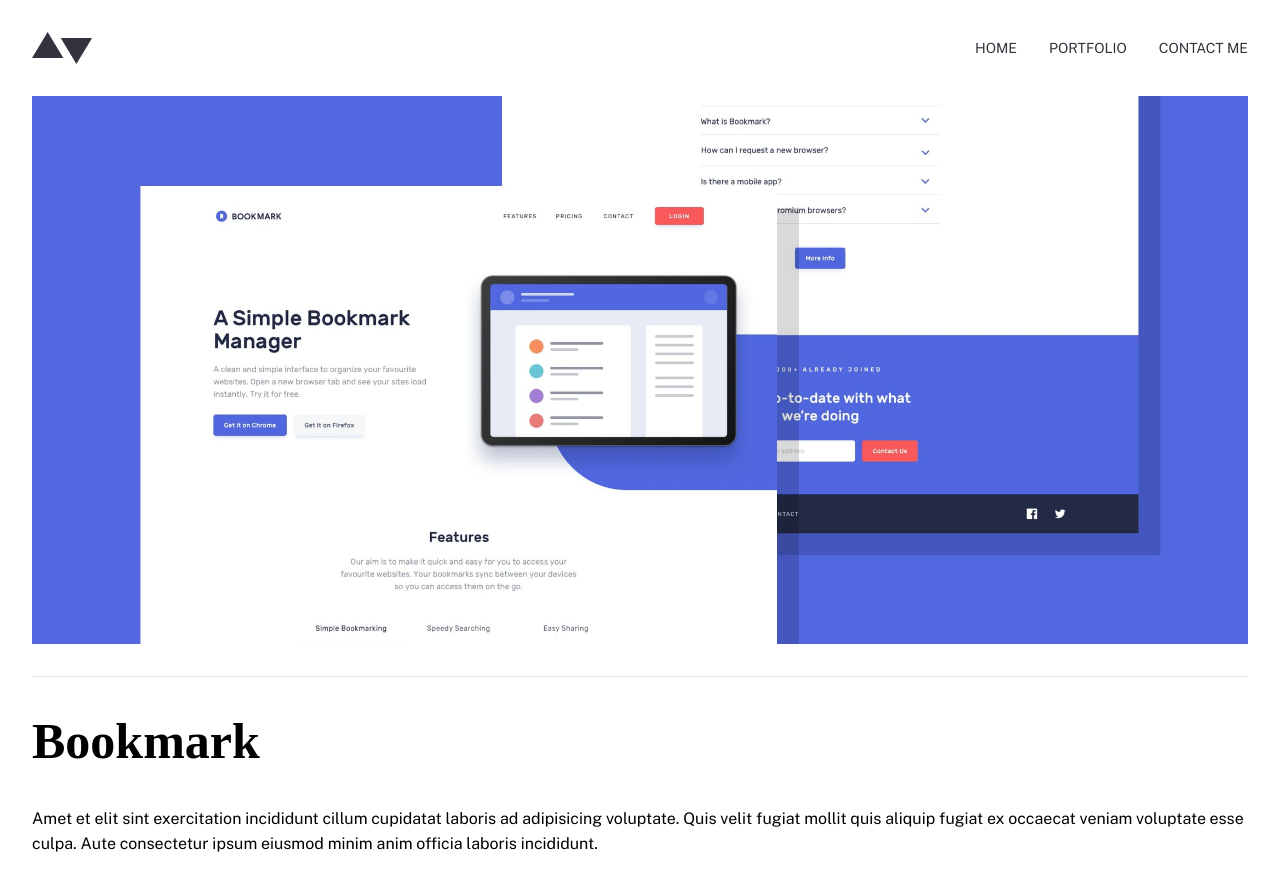
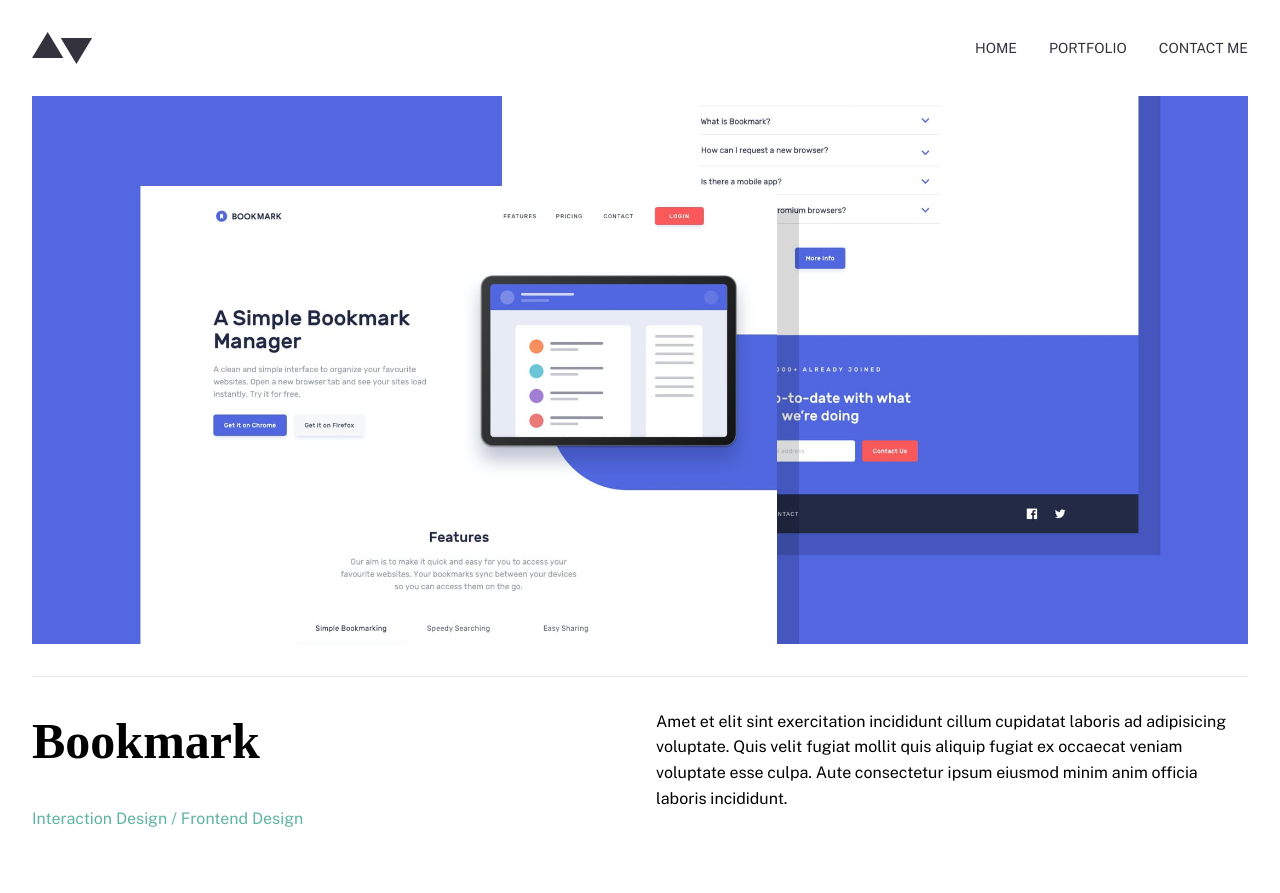
Before and after one commit to erikdcodes/Minimalist-Portfolio, a Next.js app: page /portfolio/Bookmark in a window 1280 px wide. Shown: the top 893 px of the page. Built offline with nearby package versions, Linux system fonts and the light colour scheme; a web font is replaced by a local one.

Commit message:
add grid for tablet and desktop

```diff
--- a/components/Section.js
+++ b/components/Section.js
@@ -18,7 +18,6 @@
       </div>
 
       <div className="text-container">
-        <Line />
         <div className="text">
           <h2>{title}</h2>
           <p>{text}</p>
@@ -26,7 +25,6 @@
             {buttonLabel}
           </a>
         </div>
-        <Line />
       </div>
     </Wrapper>
   );
@@ -47,6 +45,7 @@
   }
 
   .text-container {
+    border-block: 1px solid ${colors.lightGrey};
     height: 100%;
     display: flex;
     flex-direction: column;
--- a/fake-data/projects.json
+++ b/fake-data/projects.json
@@ -2,9 +2,14 @@
   "projects": [
     {
       "title": "Manage",
-      "description": "Amet et elit sint exercitation incididunt cillum cupidatat laboris ad adipisicing voluptate. Quis velit fugiat mollit quis aliquip fugiat ex occaecat veniam voluptate esse culpa. Aute consectetur ipsum eiusmod minim anim officia laboris incididunt.",
-      "background": "Veniam fugiat ex officia id qui reprehenderit ullamco ea nulla cillum qui magna laborum. Cupidatat exercitation veniam laborum tempor. Veniam magna nisi ut commodo. Proident aute laboris amet adipisicing. Excepteur et reprehenderit consequat ad ad quis aliquip do. Eu aliquip enim ipsum in consequat incididunt.",
-      "tags": ["Interaction Design", "Frontend Design"],
+      "description": "Amet et elit sint exercitation incididunt cillum cupidatat laboris ad adipisicing voluptate. Quis velit fugiat mollit quis aliquip fugiat ex occaecat veniam voluptate esse culpa. Aute consectetur ipsum eiusmod minim anim officia laboris incididunt.Veniam fugiat ex officia id qui reprehenderit ullamco ea nulla cillum qui magna laborum. Cupidatat exercitation veniam laborum tempor. Veniam magna nisi ut commodo. Proident aute laboris amet adipisicing. Excepteur et reprehenderit consequat ad ad quis aliquip do. Eu aliquip enim ipsum in consequat incididunt.",
+      "background": "Veniam fugiat ex officia id qui reprehenderit ullamco ea nulla cillum qui magna laborum. Cupidatat exercitation veniam laborum tempor. Veniam magna nisi ut commodo. Proident aute laboris amet adipisicing. Excepteur et reprehenderit consequat ad ad quis aliquip do. Eu aliquip enim ipsum in consequat incididunt. Veniam fugiat ex officia id qui reprehenderit ullamco ea nulla cillum qui magna laborum. Cupidatat exercitation veniam laborum tempor. Veniam magna nisi ut commodo. Proident aute laboris amet adipisicing. Excepteur et reprehenderit consequat ad ad quis aliquip do. Eu aliquip enim ipsum in consequat incididunt.",
+      "tags": [
+        "Interaction Design",
+        "Frontend Design",
+        "Interaction Design",
+        "Frontend Design"
+      ],
       "technologies": ["HTML", "CSS", "Javascript", "React"],
       "images": [
         "/images/projects/image-manage-preview-1@2x.jpg",
--- a/pages/portfolio/[slug].js
+++ b/pages/portfolio/[slug].js
@@ -16,11 +16,10 @@
         <div className="image-container">
           <img src={project.heroImage2} alt={`${project.title} screenshot`} />
         </div>
-        <section>
+        <section className="section-container">
           <section className="description-container">
-            <Line />
-            <h1>{project.title}</h1>
-            <p>{project.description}</p>
+            <h1 className="project-title">{project.title}</h1>
+            <p className="project-description">{project.description}</p>
             <div className="tags-container">
               {project.tags.map((tag, i) => {
                 if (i === project.tags.length - 1) {
@@ -28,20 +27,23 @@
                 } else return <span key={tag + i}>{`${tag} / `}</span>;
               })}
             </div>
+            <div className="button-container">
               <a className="button secondary" href="#">
                 Visit Website
               </a>
-            <Line />
+            </div>
           </section>
+
           <section className="background-container">
             <h2>Project Background</h2>
             <p>{project.background}</p>
-            <div className="previews-container">
+          </section>
+
+          <section className="previews-container">
             <h3>Static Previews</h3>
             {project.images.map((img, i) => (
               <img key={i + img} src={img} />
             ))}
-            </div>
           </section>
         </section>
         <ProjectNav projects={projects} currentIndex={currentIndex} />
@@ -79,13 +81,25 @@
 
 //styled components
 const Wrapper = styled.div`
+  .section-container {
+    & > * {
+      margin-bottom: 32px;
+    }
+  }
   .image-container {
     margin-bottom: 32px;
+  }
+  .previews-container,
+  .image-container {
     img {
       height: 100%;
       width: 100%;
       object-fit: cover;
     }
+  }
+  .description-container {
+    border-block: 1px solid ${colors.lightGrey};
+    padding-block: 32px;
   }
   .description-container > *,
   .background-container > *,
@@ -95,6 +109,38 @@
   .tags-container {
     color: ${colors.cyan};
   }
+
+  @media (min-width: 768px) {
+    /* tablet */
+    .description-container > * {
+      margin-bottom: 0;
+    }
+
+    .description-container {
+      display: grid;
+      grid-template-columns: repeat(2, 1fr);
+      grid-template-rows: repeat(3, 1fr);
+      /* align-items: center; */
+      grid-gap: 32px;
+      grid-column: 1/-1;
+    }
+
+    .project-title {
+      /* grid-column: 1; */
+    }
+    .project-description {
+      grid-column: 2/-1;
+      grid-row: 1/-1;
+    }
+
+    .button {
+      grid-column: 1/2;
+    }
+  }
+
+  @media (min-width: 1140px) {
+    /* desktop */
+  }
 `;
 
 export default Project;
```
Lines whose indentation alone changed are shown as unchanged.
